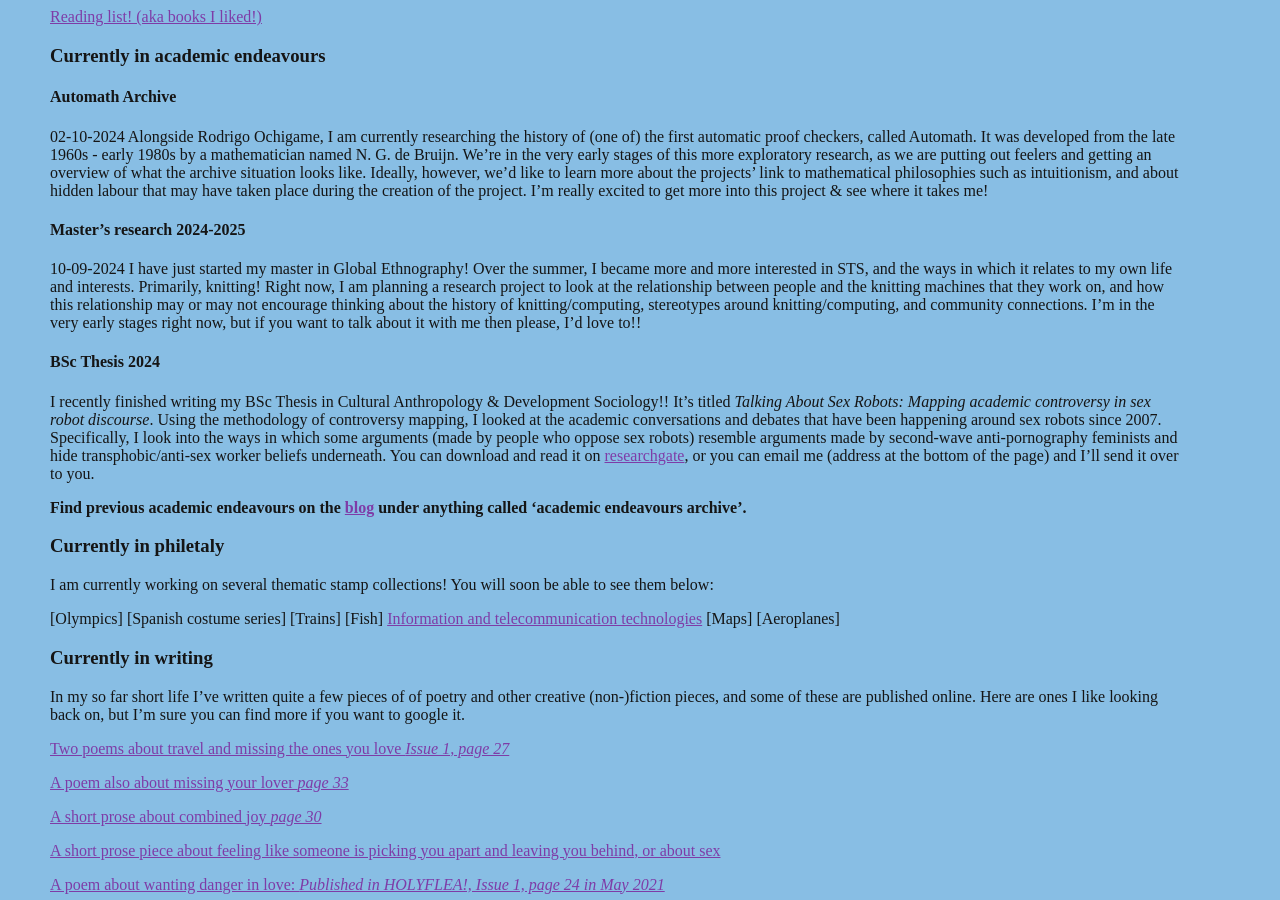
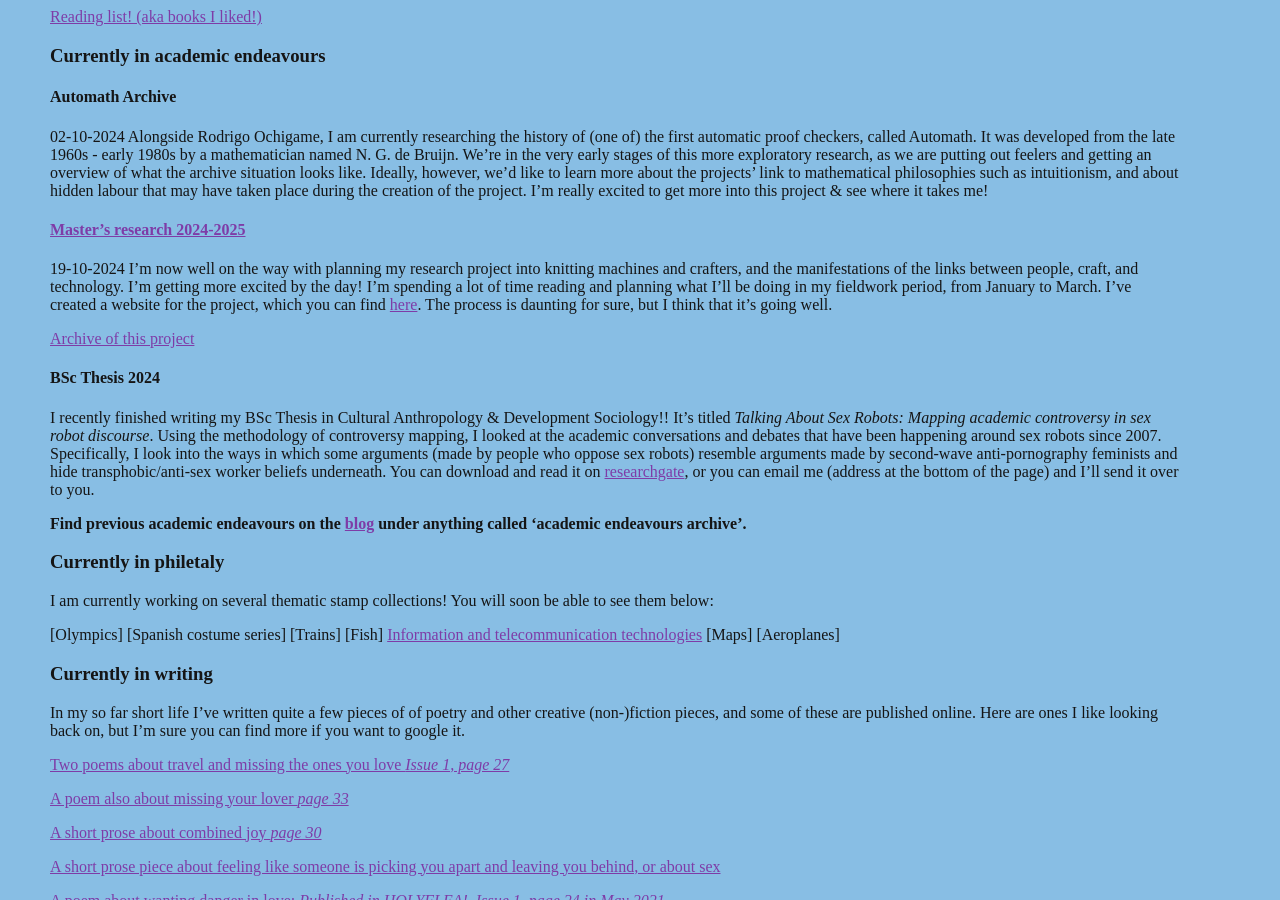
Before and after one commit to hollyz1jderveld/hollyz1jderveld.github.io, a Jekyll site: the page built from index.md, in a window 1280 px wide and 900 px high, scrolled down 376 px. Built offline with Jekyll 4.4.1, drawn with Linux system fonts in a browser that asks for light colours; some web fonts are replaced; our own code applies the rules of GitHub Pages for plain Markdown files.

Commit message:
currently academic matsers

```diff
--- a/index.md
+++ b/index.md
@@ -23,8 +23,10 @@ Academically, I'm a student of Global Ethnography at Universiteit Leiden, in the
 #### Automath Archive
 02-10-2024 Alongside Rodrigo Ochigame, I am currently researching the history of (one of) the first automatic proof checkers, called Automath. It was developed from the late 1960s - early 1980s by a mathematician named N. G. de Bruijn. We're in the very early stages of this more exploratory research, as we are putting out feelers and getting an overview of what the archive situation looks like. Ideally, however, we'd like to learn more about the projects' link to mathematical philosophies such as intuitionism, and about hidden labour that may have taken place during the creation of the project. I'm really excited to get more into this project & see where it takes me!
 
-#### Master's research 2024-2025
-10-09-2024 I have just started my master in Global Ethnography! Over the summer, I became more and more interested in STS, and the ways in which it relates to my own life and interests. Primarily, knitting! Right now, I am planning a research project to look at the relationship between people and the knitting machines that they work on, and how this relationship may or may not encourage thinking about the history of knitting/computing, stereotypes around knitting/computing, and community connections. I'm in the very early stages right now, but if you want to talk about it with me then please, I'd love to!!
+#### [Master's research 2024-2025](https://hollyz1jderveld.github.io/knitting-research)
+19-10-2024 I'm now well on the way with planning my research project into knitting machines and crafters, and the manifestations of the links between people, craft, and technology. I'm getting more excited by the day! I'm spending a lot of time reading and planning what I'll be doing in my fieldwork period, from January to March. I've created a website for the project, which you can find [here](https://hollyz1jderveld.github.io/knitting-research). The process is daunting for sure, but I think that it's going well.
+
+[Archive of this project](https://hollyz1jderveld.github.io/blog/pages/before_masters)
 
 #### BSc Thesis 2024
 I recently finished writing my BSc Thesis in Cultural Anthropology & Development Sociology!! It's titled *Talking About Sex Robots: Mapping academic controversy in sex robot discourse*. Using the methodology of controversy mapping, I looked at the academic conversations and debates that have been happening around sex robots since 2007. Specifically, I look into the ways in which some arguments (made by people who oppose sex robots) resemble arguments made by second-wave anti-pornography feminists and hide transphobic/anti-sex worker beliefs underneath. You can download and read it on [researchgate](https://www.researchgate.net/publication/382625206_Talking_About_Sex_Robots_Mapping_academic_controversy_in_sex_robot_discourse), or you can email me (address at the bottom of the page) and I'll send it over to you.
```
Also changed, not shown: 2 other files.
